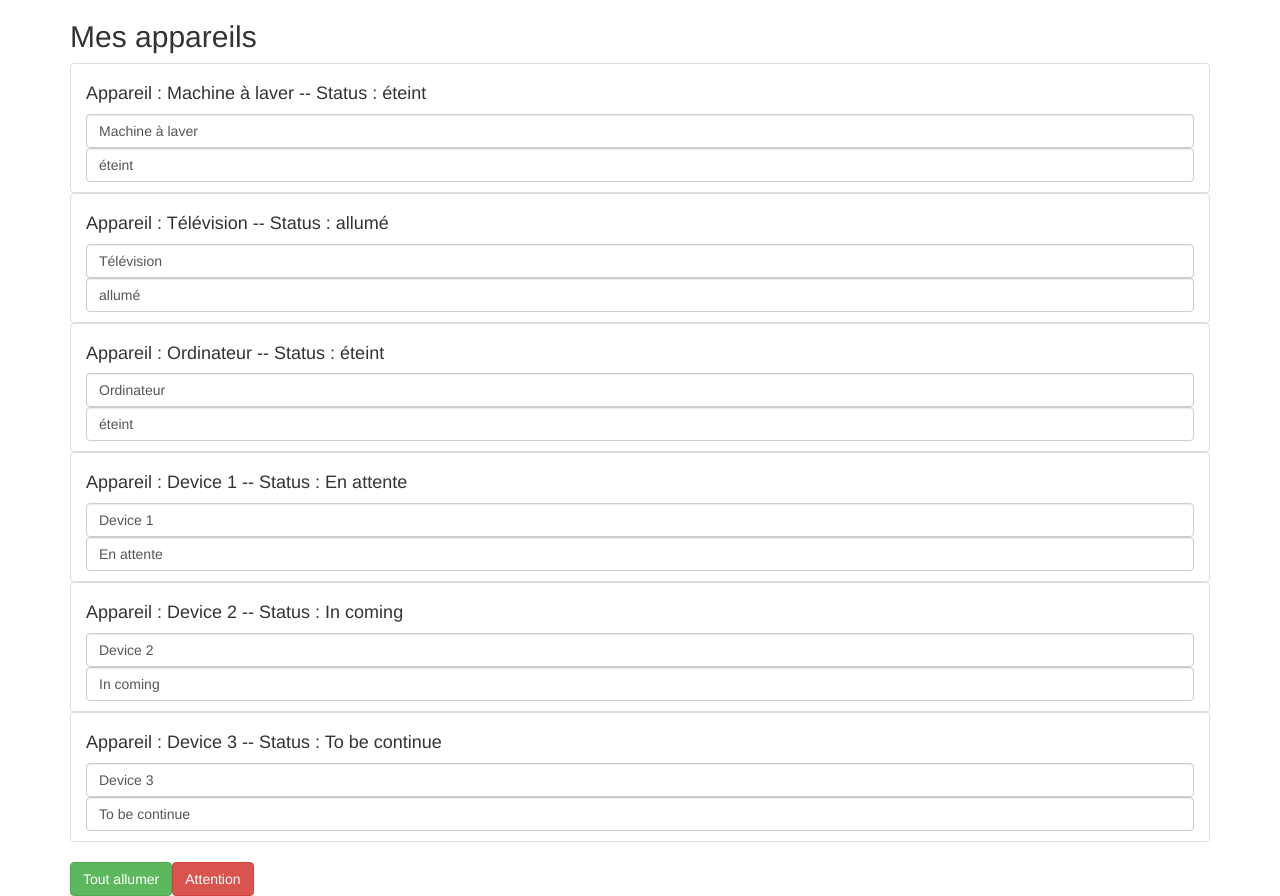
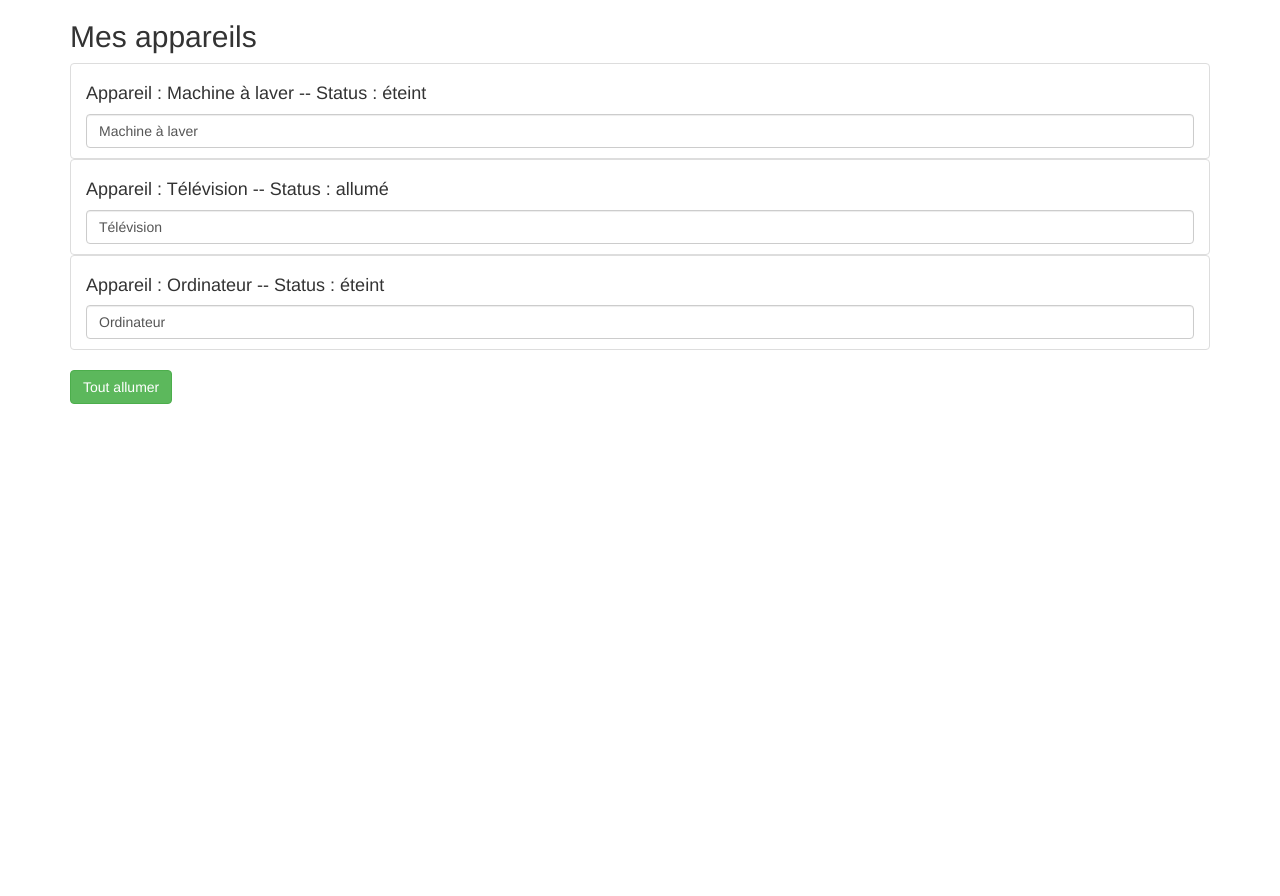
Before and after one commit to Jesdax/learnWithAngularProject, an Angular app: page / in a window 1280 px wide. After the commit the page ends 800 px from the top, so only its background shows below. Built offline with nearby package versions, Linux system fonts and the light colour scheme.

Commit message:
Comment all practice test

```diff
--- a/src/app/app.component.html
+++ b/src/app/app.component.html
@@ -6,16 +6,16 @@
         <app-device [deviceName]="deviceOne" [deviceStatus]="'éteint'" ></app-device>
         <app-device [deviceName]="deviceTwo" [deviceStatus]="'allumé'"></app-device>
         <app-device [deviceName]="devicethree" [deviceStatus]="'éteint'"></app-device>
-        <app-device [deviceName]="deviceTestOne" [deviceStatus]="'En attente'"></app-device>
+       <!-- <app-device [deviceName]="deviceTestOne" [deviceStatus]="'En attente'"></app-device>
         <app-device [deviceName]="deviceTestTwo" [deviceStatus]="'In coming'"></app-device>
-        <app-device [deviceName]="deviceTestThree" [deviceStatus]="'To be continue'"></app-device>
+        <app-device [deviceName]="deviceTestThree" [deviceStatus]="'To be continue'"></app-device>-->
       </ul>
       <button class="btn btn-success"
               [disabled]="!$isAuth"
               (click)="onAllumer()">Tout allumer</button>
-      <button class="btn btn-danger"
+      <!--<button class="btn btn-danger"
               [disabled]="!$test" (click)="onTest()"> Attention
-      </button>
+      </button>-->
     </div>
   </div>
 </div>
--- a/src/app/app.component.ts
+++ b/src/app/app.component.ts
@@ -7,14 +7,14 @@ import { Component } from '@angular/core';
 })
 export class AppComponent {
   $isAuth = false;
-  $test = false;
+  // $test = false;
 
   deviceOne = 'Machine à laver';
   deviceTwo = 'Télévision';
   devicethree = 'Ordinateur';
-  deviceTestOne = 'Device 1';
+/*  deviceTestOne = 'Device 1';
   deviceTestTwo = 'Device 2';
-  deviceTestThree = 'Device 3';
+  deviceTestThree = 'Device 3';*/
 
   constructor() {
     setTimeout(
@@ -22,16 +22,16 @@ export class AppComponent {
         this.$isAuth = true;
       }, 4000
     );
-    setTimeout(
+    /*setTimeout(
       () => {
       this.$test = true;
       }, 2000
-    );
+    );*/
   }
   onAllumer() {
     console.log('Tout est allumer !');
   }
-  onTest() {
+  /*onTest() {
     alert('Attention !');
-  }
+  }*/
 }
--- a/src/app/device/device.component.html
+++ b/src/app/device/device.component.html
@@ -1,5 +1,5 @@
 <li class="list-group-item">
   <h4>Appareil : {{ deviceName }} -- Status : {{ getStatus()}}</h4>
   <input type="text" class="form-control" [(ngModel)]="deviceName" >
-  <input type="text" class="form-control" [(ngModel)]="deviceStatus">
+<!--  <input type="text" class="form-control" [(ngModel)]="deviceStatus">-->
 </li>
```
